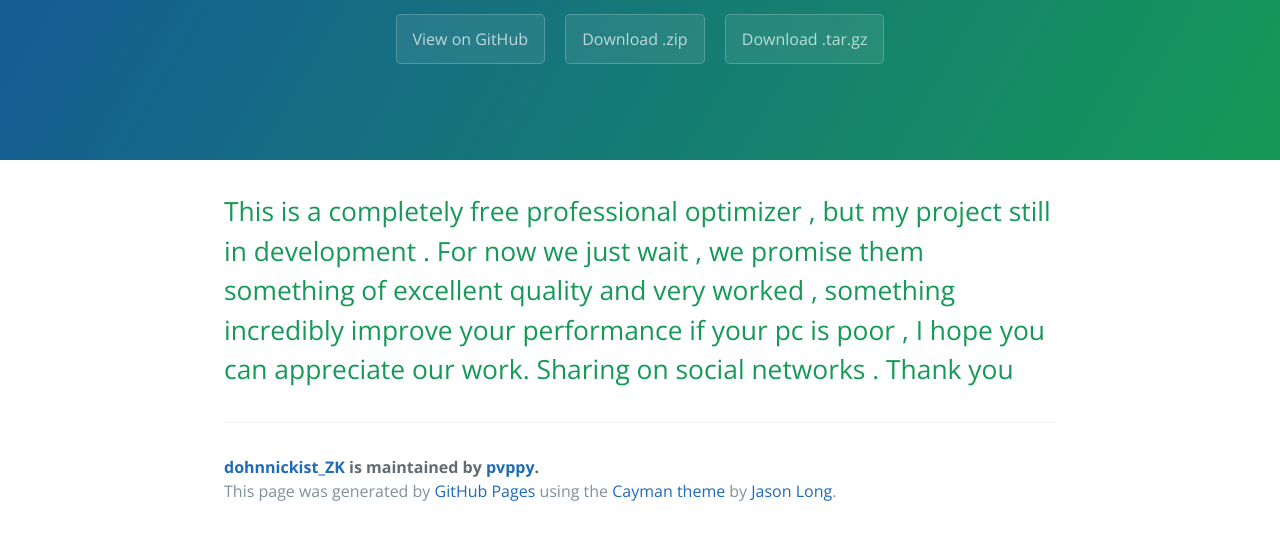
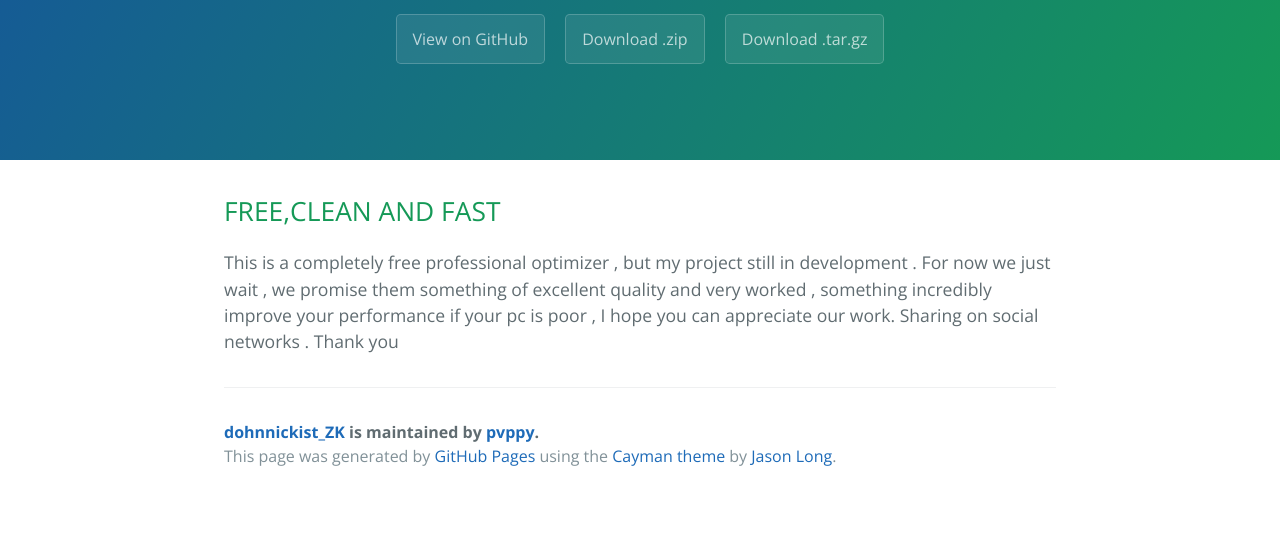
Before and after one commit to pvppy/dohnickistZK, a plain HTML site: page index.html in a window 1280 px wide. Shown: the part 176-716 px from the top of the page. Drawn offline with nearby package versions, Linux system fonts and the light colour scheme.

Commit message:
Create gh-pages branch via GitHub

```diff
--- a/index.html
+++ b/index.html
@@ -20,7 +20,9 @@
 
     <section class="main-content">
       <h2>
-<a id="this-is-a-completely-free-professional-optimizer--but-my-project-still-in-development--for-now-we-just-wait--we-promise-them-something-of-excellent-quality-and-very-worked--something-incredibly-improve-your-performance-if-your-pc-is-poor--i-hope-you-can-appreciate-our-work-sharing-on-social-networks--thank-you" class="anchor" href="#this-is-a-completely-free-professional-optimizer--but-my-project-still-in-development--for-now-we-just-wait--we-promise-them-something-of-excellent-quality-and-very-worked--something-incredibly-improve-your-performance-if-your-pc-is-poor--i-hope-you-can-appreciate-our-work-sharing-on-social-networks--thank-you" aria-hidden="true"><span aria-hidden="true" class="octicon octicon-link"></span></a>This is a completely free professional optimizer , but my project still in development . For now we just wait , we promise them something of excellent quality and very worked , something incredibly improve your performance if your pc is poor , I hope you can appreciate our work. Sharing on social networks . Thank you</h2>
+<a id="freeclean-and-fast" class="anchor" href="#freeclean-and-fast" aria-hidden="true"><span aria-hidden="true" class="octicon octicon-link"></span></a>FREE,CLEAN AND FAST</h2>
+
+<p>This is a completely free professional optimizer , but my project still in development . For now we just wait , we promise them something of excellent quality and very worked , something incredibly improve your performance if your pc is poor , I hope you can appreciate our work. Sharing on social networks . Thank you </p>
 
       <footer class="site-footer">
         <span class="site-footer-owner"><a href="https://github.com/pvppy/dohnnickist_ZK">dohnnickist_ZK</a> is maintained by <a href="https://github.com/pvppy">pvppy</a>.</span>
--- a/params.json
+++ b/params.json
@@ -1 +1 @@
-{"name":"dohnnickist_ZK","tagline":"","body":"##This is a completely free professional optimizer , but my project still in development . For now we just wait , we promise them something of excellent quality and very worked , something incredibly improve your performance if your pc is poor , I hope you can appreciate our work. Sharing on social networks . Thank you ##","google":"","note":"Don't delete this file! It's used internally to help with page regeneration."}
+{"name":"dohnnickist_ZK","tagline":"","body":"##FREE,CLEAN AND FAST \r\n\r\nThis is a completely free professional optimizer , but my project still in development . For now we just wait , we promise them something of excellent quality and very worked , something incredibly improve your performance if your pc is poor , I hope you can appreciate our work. Sharing on social networks . Thank you ","google":"","note":"Don't delete this file! It's used internally to help with page regeneration."}
```
